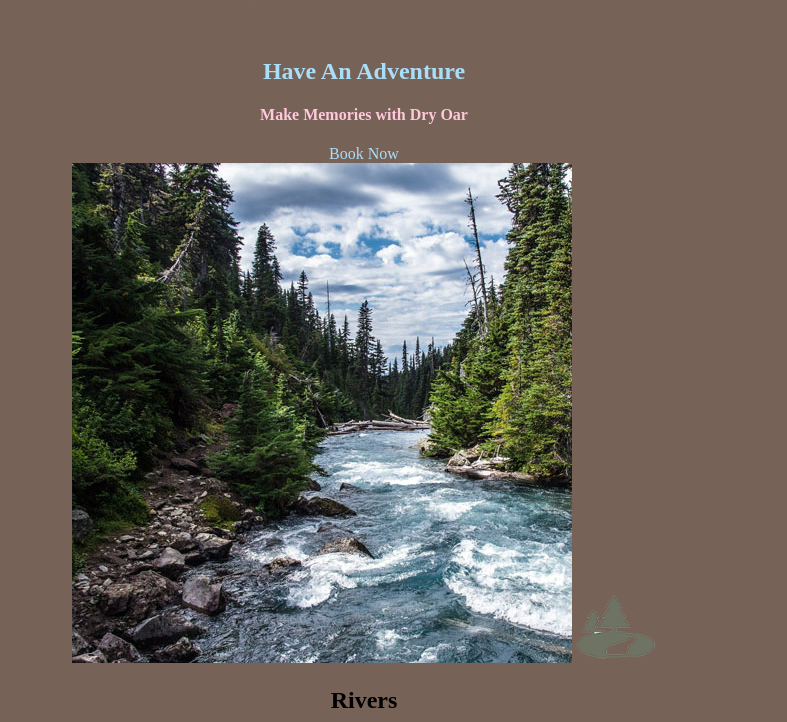
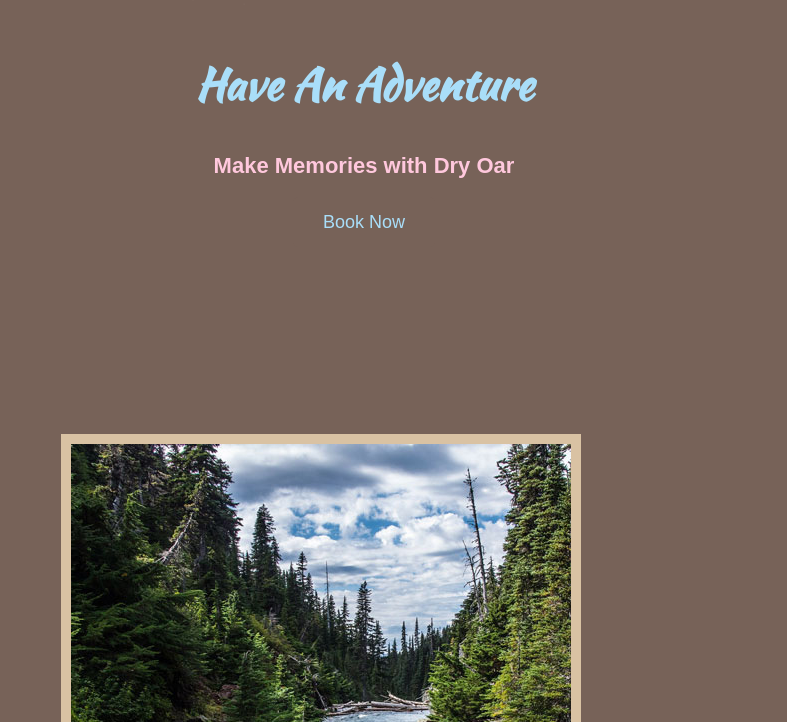
Before and after one commit to Domenica-2023/wdd130, a plain HTML site: page wwr/index.html in a window 1280 px wide. Shown: the part 758-1480 px from the top of the page, without its empty margins (276-1063 px from the left). Drawn offline with Linux system fonts and the light colour scheme.

Commit message:
wk5 wdd 130 css stuff

```diff
--- a/wwr/index.html
+++ b/wwr/index.html
@@ -69,7 +69,7 @@
             <img src="images/twitter.png" alt="twitter icon">
             </a>
             <a href="https://instagram.com" target="_blank">
-            <img src="images/instagram.png" alt="instagram icon">
+            <img src="images/instagram.png" alt="instagram icon">s
             </a>
             </div>
         </footer>
--- a/wwr/styles/style.css
+++ b/wwr/styles/style.css
@@ -1,3 +1,5 @@
+@import url('https://fonts.googleapis.com/css2?family=Courgette&family=Kaushan+Script&display=swap');
+
 #content {
     max-width: 100%;
     margin: 0 auto;
@@ -7,6 +9,7 @@ nav a {
     text-decoration: none;
     text-align: center;
     color: #a9def9;
+    padding: 35px;
     }
 
 #hero-msg h1, #hero-msg h4 {
@@ -38,6 +41,15 @@ main section {
 
 body {
     background-color: #776258;
+    font-family: ´Kaushan Script´,  sans-serif;
+    font-size: 22px;
+    margin: 0;
+    padding: 0;
+
+    }
+
+    h2 {
+        margin: 0;
     }
 
 header {
@@ -53,6 +65,10 @@ nav a:hover {
     background-color: #776258;
     color: #a9def9;
     text-decoration: none;
+    font-size: 18px;
+    padding: 15px 30px;
+    margin-top: 50px;
+    border-radius: 5px;
     }
 
 .book:hover, .join:hover {
@@ -62,15 +78,22 @@ nav a:hover {
 
 .msg {
     background-color: #776258;
+    line-height: 1.5em;
+    padding: 35px;
     }
 
 footer {
     background-color: #776258;
     color: #a9def9;
+    padding: 25px 50px;
+    margin-top: 200px;
     }
 
 .home-title {
     color: #a9def9;
+    font-family: "Kaushan Script", sans-serif;
+    font-size: 2em;
+    margin-top: 10px;
 }
 
 h4 {
@@ -79,10 +102,13 @@ h4 {
 
 .msg h2 {
     color: #ffc8dd;
+    font-family: "Kaushan Script", sans-serif;
 }
 
 .msg p{
     color: #ffc8dd;
+    font-size:  .8em;
+    padding-bottom: 15px;
 }
 
 footer a {
@@ -107,3 +133,29 @@ main p {
     margin: 0 auto;
     text-align: center;
 }
+
+#logo_link {
+    padding-top: 5px;
+}
+
+
+.icon {
+    padding-top: 10px;
+}
+
+
+footer .social img  {
+    padding-top: 15px;
+    }
+
+.rivers-card, .camping-card, .rapids-card  {
+    margin: 200px 0;
+}
+
+.card-img {
+    border: 10px solid #d9c2a3;
+}
+
+main section img {
+    box-sizing: border-box;
+}
```
